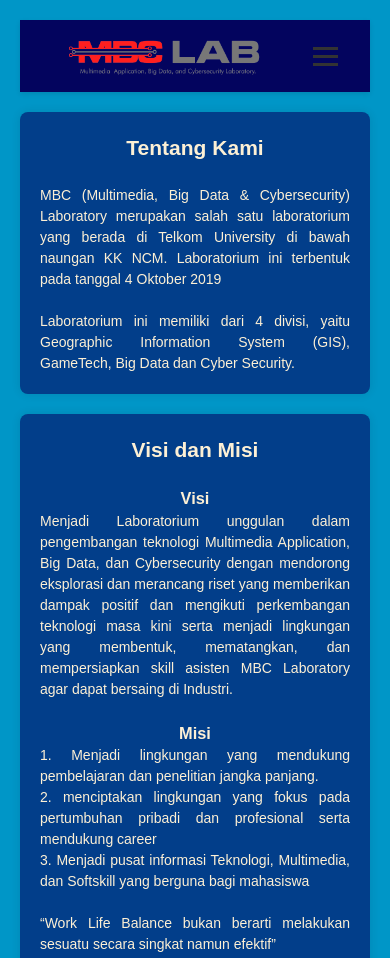
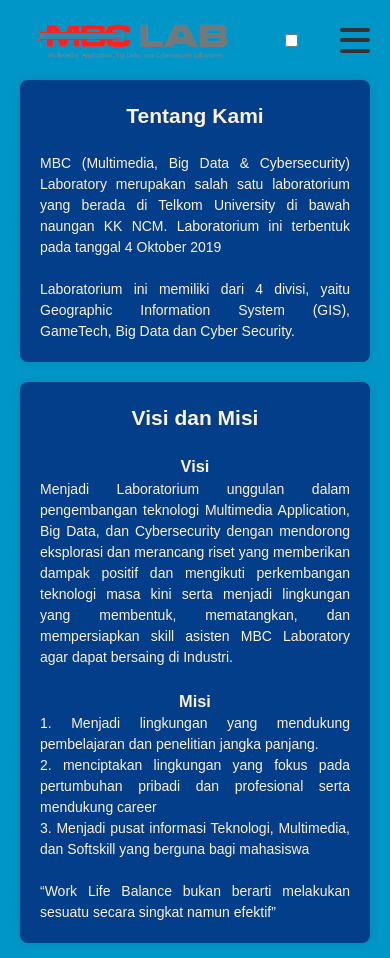
Before and after one commit to Atrasterisk/MBCLaboratory, a website: page index.html in a window 390 px wide. Shown: the top 958 px of the page. Drawn offline with Linux system fonts and the light colour scheme.

Commit message:
Add files via upload

```diff
--- a/assets/css/style.css
+++ b/assets/css/style.css
@@ -81,6 +81,25 @@
     z-index: 2;
 }
 
+.nav-toggle-label {
+    display: none;
+    flex-direction: column;
+    cursor: pointer;
+    width: 30px;
+    height: 25px;
+    justify-content: space-between;
+    z-index: 3;
+}
+
+.nav-toggle-label span {
+    display: block;
+    height: 4px;
+    width: 100%;
+    background: #333;
+    border-radius: 2px;
+    transition: 0.3s;
+}
+
 .hamburger {
     width: 25px;
     height: 3px;
@@ -141,13 +160,19 @@
         background: #fff;
         width: 200px;
         display: none;
-        box-shadow: 0 2px 8px rgba(0,0,0,0.1);
+        box-shadow: 0 2px 8px #0000001a;
     }
     .nav-links.active {
         display: flex;
     }
+    .nav-toggle-label {
+        display: flex;
+    }
     .nav-toggle {
         display: block;
+    }
+    .nav-toggle:checked + .nav-toggle-label + .nav-links {
+        display: flex;
     }
     .social-links {
         flex-direction: column;
--- a/index.html
+++ b/index.html
@@ -9,14 +9,16 @@
 </head>
 
 <body>
-    <header>
     <nav>
         <div class="logo">
             <img src="assets/img/logo.png">
         </div>
-            <button class="nav-toggle" aria-label="Toggle navigation">
-                <span class="hamburger"></span>
-            </button>
+        <input type="checkbox" id="nav-toggle" class="nav-toggle" />
+        <label for="nav-toggle" class="nav-toggle-label" aria-label="Toggle navigation">
+            <span></span>
+            <span></span>
+            <span></span>
+        </label>
         <ul class="nav-links">
             <li><a href="index.html">Beranda</a></li>
             <li><a href="divisilayanan.html">Divisi & Layanan</a></li>
@@ -24,7 +26,6 @@
             <li><a href="developer.html">Tentang Developer</a></li>
         </ul>
     </nav>
-    </header>
 
     <main>
         <section>
```
Also changed, not shown: developer.html (+6 -5 lines), divisilayanan.html (+6 -5 lines), kontak.html (+7 -3 lines). Lines whose indentation alone changed are shown as unchanged.
